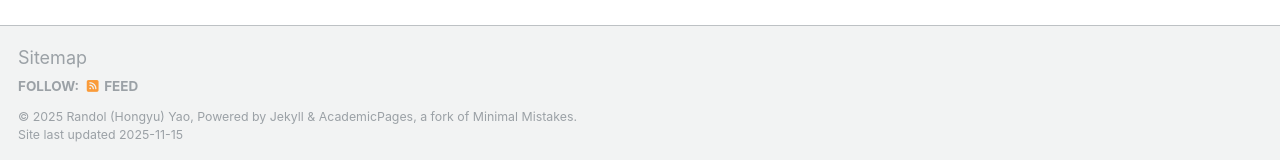
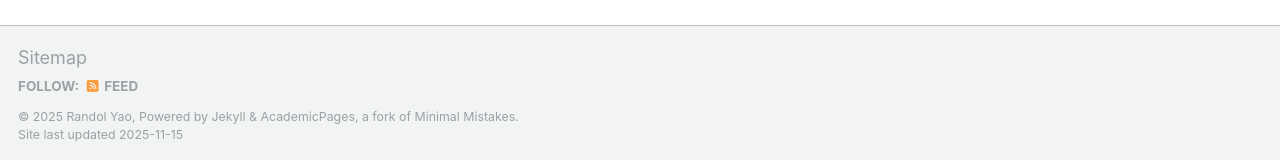
Before and after one commit to hyyao223/hyyao223.github.io, a Jekyll site: the page built from _pages/page-archive.html, in a window 1280 px wide and 900 px high, scrolled down 926 px. Shown: the part 737-897 px from the top of the window. Built offline with Jekyll 4.4.1, drawn with Linux system fonts in a browser that asks for light colours.

Commit message:
Update _config.yml

```diff
--- a/_config.yml
+++ b/_config.yml
@@ -10,7 +10,7 @@
 locale                   : "en-US"
 title                    : "Homepage"
 title_separator          : "-"
-name                     : &name "Randol (Hongyu) Yao"
+name                     : &name "Randol Yao"
 description              : &description "personal description"
 url                      : https://hyyao223.github.io/ # the base hostname & protocol for your site e.g. "https://[your GitHub username].github.io"
 baseurl                  : "" # the subpath of your site, e.g. "/blog"
@@ -22,7 +22,7 @@ repository               : "academicpages/academicpages.github.io"
 author:
   # Biographic information
   avatar           : "headshot.jpg"
-  name             : Randol Yao
+  name             : Randol (Hongyu) Yao
   pronouns         : # example:
   bio              : #"Short biography for the left-hand sidebar"
   location         : #"Earth"
```
